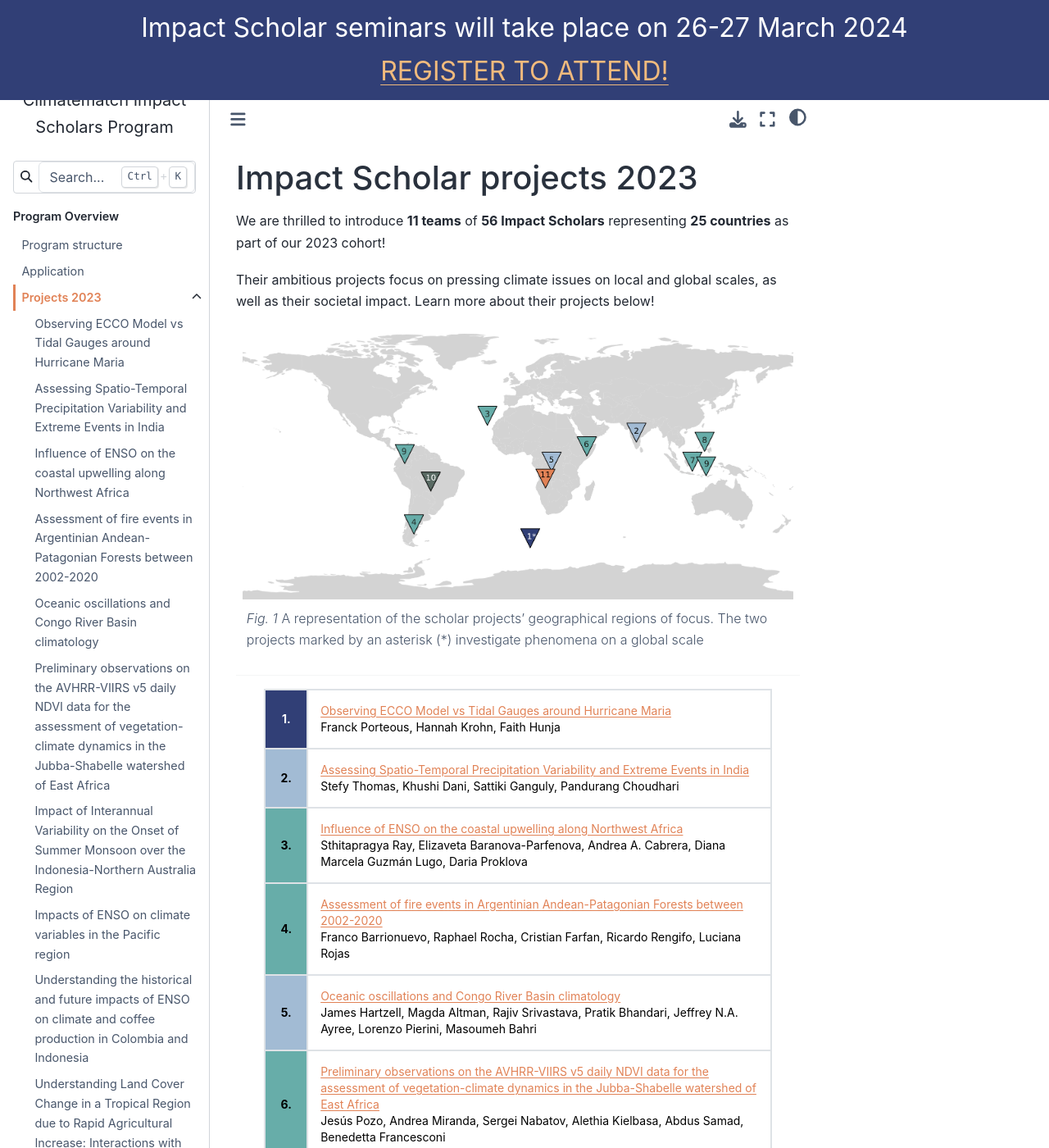
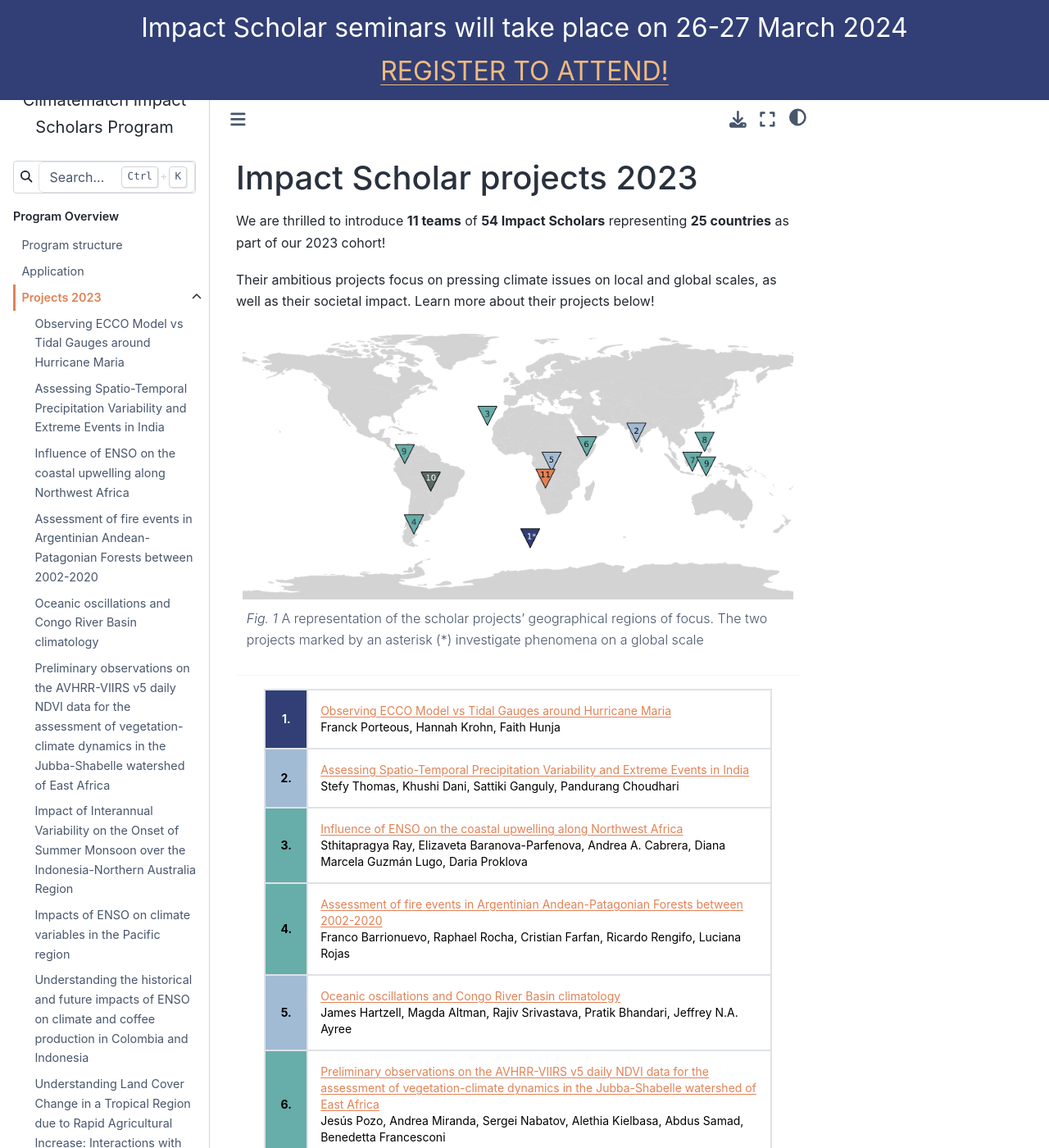
Before and after one commit to neuromatch/impact-scholars, a Jupyter Book: the page built from impact-scholars/scholars2023.md, in a window 1280 px wide and 1400 px high. Shown: the whole window at 82% size. Built offline with Jupyter Book 1.0.4 settings and Sphinx 7.4.7 and the Sphinx Book theme 1.1.4, drawn with Linux system fonts in a browser that asks for light colours.

```diff
--- a/impact-scholars/scholars2023.md
+++ b/impact-scholars/scholars2023.md
@@ -1,6 +1,6 @@
 # Impact Scholar projects 2023
 
-We are thrilled to introduce **11 teams** of **56 Impact Scholars** representing **25 countries** as part of our 2023 cohort!
+We are thrilled to introduce **11 teams** of **54 Impact Scholars** representing **25 countries** as part of our 2023 cohort!
 
 Their ambitious projects focus on pressing climate issues on local and global scales, as well as their societal impact. Learn more about their projects below!
 
@@ -32,7 +32,7 @@ A representation of the scholar projects' geographical regions of focus. The two
 </tr>
 <tr>
     <td style="text-align: center; line-height: 20px; color: black; font-size: 14px; font-weight: bold; width: 20px; background-color: #a2bbd4; margin: 10px 0px;">5. </td>
-    <td style="text-align: left; line-height: 20px; color: black; font-size: 14px; margin: 10px 0px;"><a href = "https://programs.climatematch.io/scholar-outputs/2023/project7.html">Oceanic oscillations and Congo River Basin climatology</a><br>James Hartzell, Magda Altman, Rajiv Srivastava, Pratik Bhandari, Jeffrey N.A. Ayree, Lorenzo Pierini, Masoumeh Bahri</td>
+    <td style="text-align: left; line-height: 20px; color: black; font-size: 14px; margin: 10px 0px;"><a href = "https://programs.climatematch.io/scholar-outputs/2023/project7.html">Oceanic oscillations and Congo River Basin climatology</a><br>James Hartzell, Magda Altman, Rajiv Srivastava, Pratik Bhandari, Jeffrey N.A. Ayree</td>
 </tr>
 <tr>
     <td style="text-align: center; line-height: 20px; color: black; font-size: 14px; font-weight: bold; width: 20px; background-color: #67ada9; margin: 10px 0px;">6. </td>
```
Also changed, not shown: scholar-outputs/2023/project7.md (+1 -1 lines).
